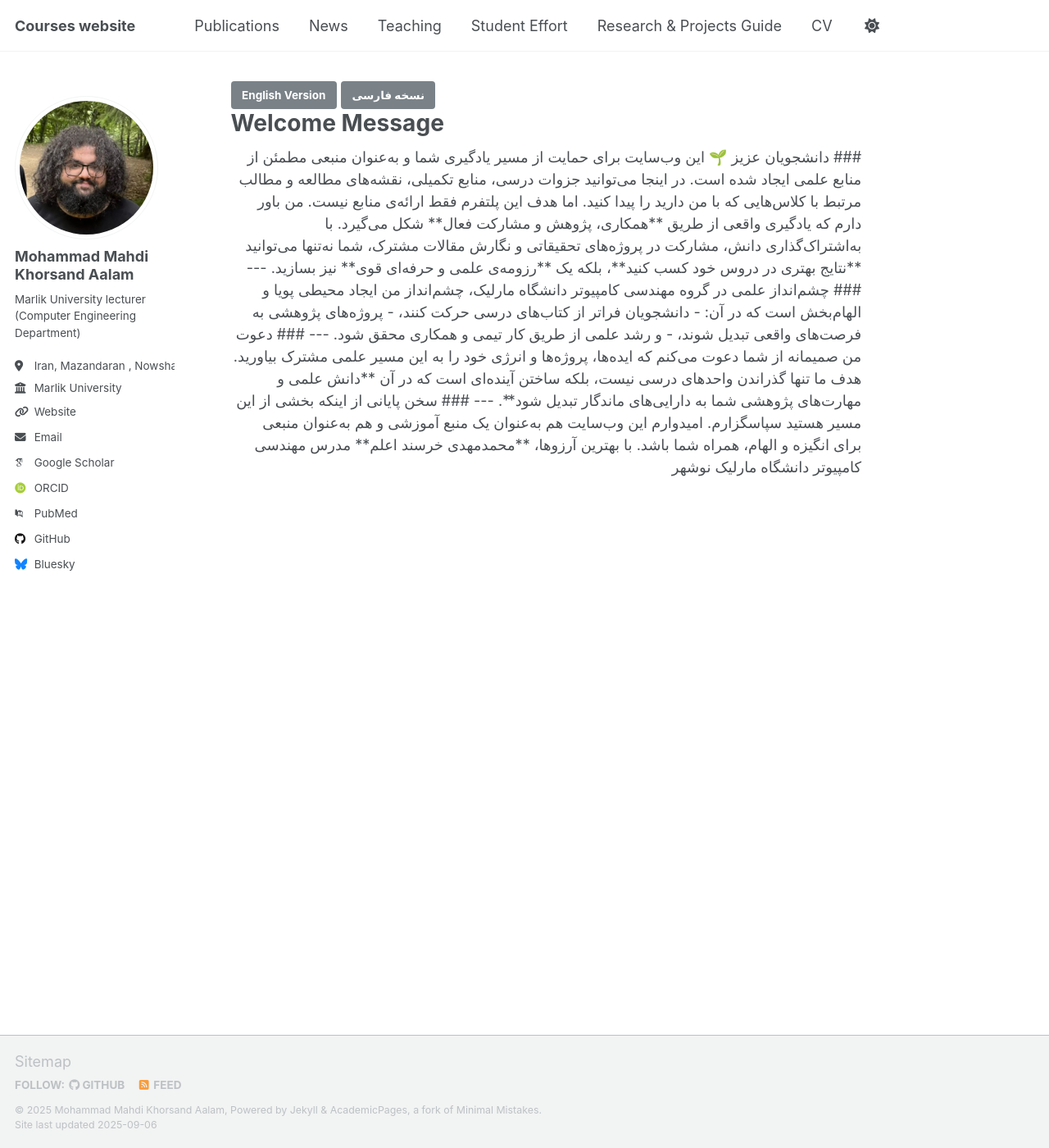
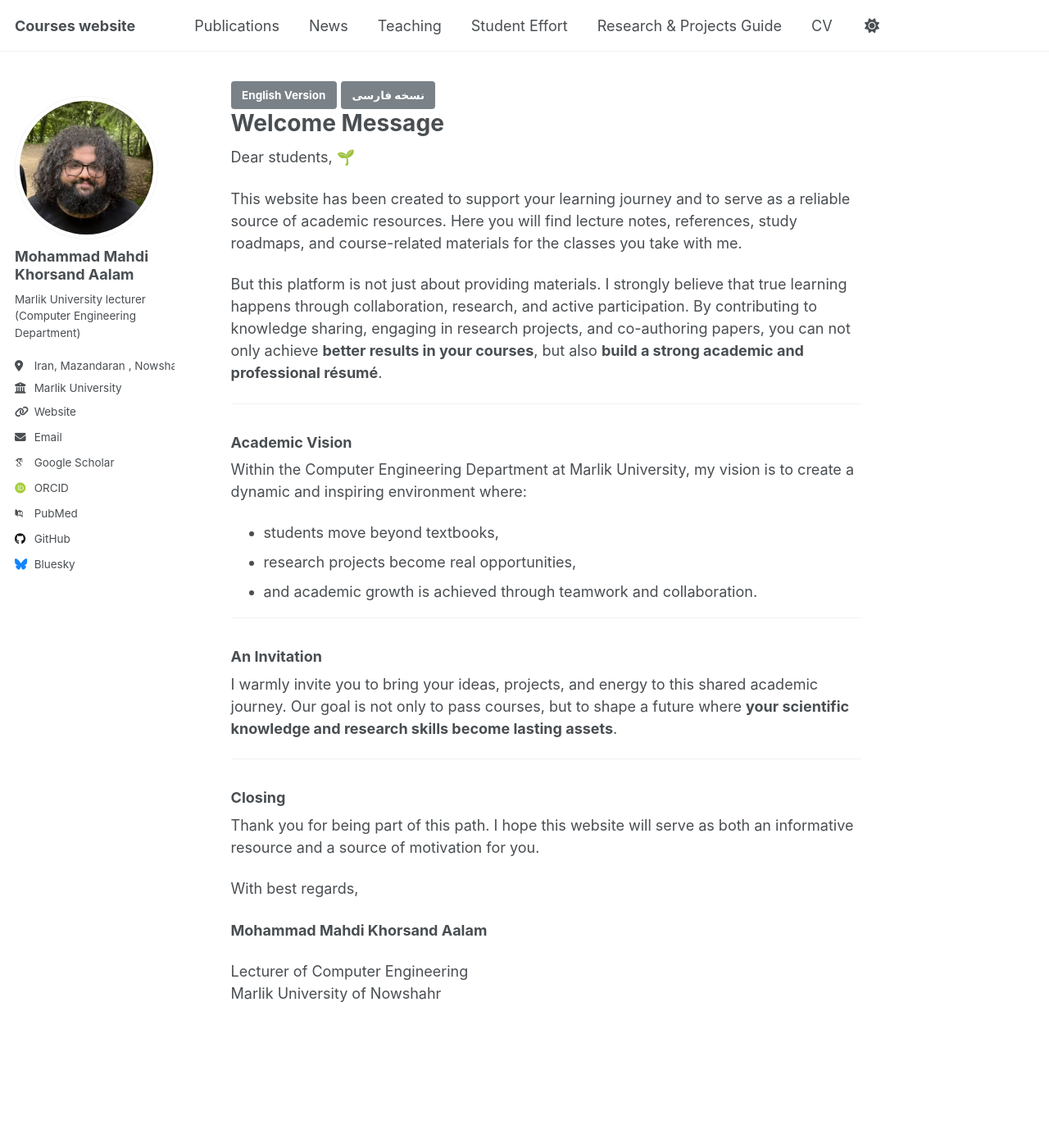
Before and after one commit to OOiiOOiiOO/OOiiOOiiOO.github.io, a Jekyll site: the page built from _pages/about.md, in a window 1280 px wide and 1400 px high. Shown: the whole window at 82% size. Built offline with Jekyll 4.4.1, drawn with Linux system fonts in a browser that asks for light colours; some web fonts are replaced; a script that is not in the unit is left out.

Commit message:
فثسف

```diff
--- a/_pages/about.md
+++ b/_pages/about.md
@@ -9,41 +9,35 @@ redirect_from:
   - /about.html
 ---
 
-<div dir="rtl" align="right">
 
-### دانشجویان عزیز 🌱
 
-این وب‌سایت برای حمایت از مسیر یادگیری شما و به‌عنوان منبعی مطمئن از منابع علمی ایجاد شده است.
-در اینجا می‌توانید جزوات درسی، منابع تکمیلی، نقشه‌های مطالعه و مطالب مرتبط با کلاس‌هایی که با من دارید را پیدا کنید.
+Dear students, 🌱
 
-اما هدف این پلتفرم فقط ارائه‌ی منابع نیست. من باور دارم که یادگیری واقعی از طریق **همکاری، پژوهش و مشارکت فعال** شکل می‌گیرد.
-با به‌اشتراک‌گذاری دانش، مشارکت در پروژه‌های تحقیقاتی و نگارش مقالات مشترک، شما نه‌تنها می‌توانید **نتایج بهتری در دروس خود کسب کنید**، بلکه یک **رزومه‌ی علمی و حرفه‌ای قوی** نیز بسازید.
+This website has been created to support your learning journey and to serve as a reliable source of academic resources. Here you will find lecture notes, references, study roadmaps, and course-related materials for the classes you take with me.
+
+But this platform is not just about providing materials. I strongly believe that true learning happens through collaboration, research, and active participation. By contributing to knowledge sharing, engaging in research projects, and co-authoring papers, you can not only achieve **better results in your courses**, but also **build a strong academic and professional résumé**.
 
 ---
 
-### چشم‌انداز علمی
-در گروه مهندسی کامپیوتر دانشگاه مارلیک، چشم‌انداز من ایجاد محیطی پویا و الهام‌بخش است که در آن:
-- دانشجویان فراتر از کتاب‌های درسی حرکت کنند،
-- پروژه‌های پژوهشی به فرصت‌های واقعی تبدیل شوند،
-- و رشد علمی از طریق کار تیمی و همکاری محقق شود.
+### Academic Vision
+Within the Computer Engineering Department at Marlik University, my vision is to create a dynamic and inspiring environment where:
+- students move beyond textbooks,
+- research projects become real opportunities,
+- and academic growth is achieved through teamwork and collaboration.
 
 ---
 
-### دعوت
-من صمیمانه از شما دعوت می‌کنم که ایده‌ها، پروژه‌ها و انرژی خود را به این مسیر علمی مشترک بیاورید.
-هدف ما تنها گذراندن واحدهای درسی نیست، بلکه ساختن آینده‌ای است که در آن **دانش علمی و مهارت‌های پژوهشی شما به دارایی‌های ماندگار تبدیل شود**.
+### An Invitation
+I warmly invite you to bring your ideas, projects, and energy to this shared academic journey. Our goal is not only to pass courses, but to shape a future where **your scientific knowledge and research skills become lasting assets**.
 
 ---
 
-### سخن پایانی
-از اینکه بخشی از این مسیر هستید سپاسگزارم.
-امیدوارم این وب‌سایت هم به‌عنوان یک منبع آموزشی و هم به‌عنوان منبعی برای انگیزه و الهام، همراه شما باشد.
+### Closing
+Thank you for being part of this path. I hope this website will serve as both an informative resource and a source of motivation for you.
 
-با بهترین آرزوها،
+With best regards,
 
-**محمدمهدی خرسند اعلم**
+**Mohammad Mahdi Khorsand Aalam**
 
-مدرس مهندسی کامپیوتر
-دانشگاه مارلیک نوشهر
-
-</div>
+Lecturer of Computer Engineering
+Marlik University of Nowshahr
```
Also changed, not shown: _pages/aboutfa.md (+7 -5 lines).
